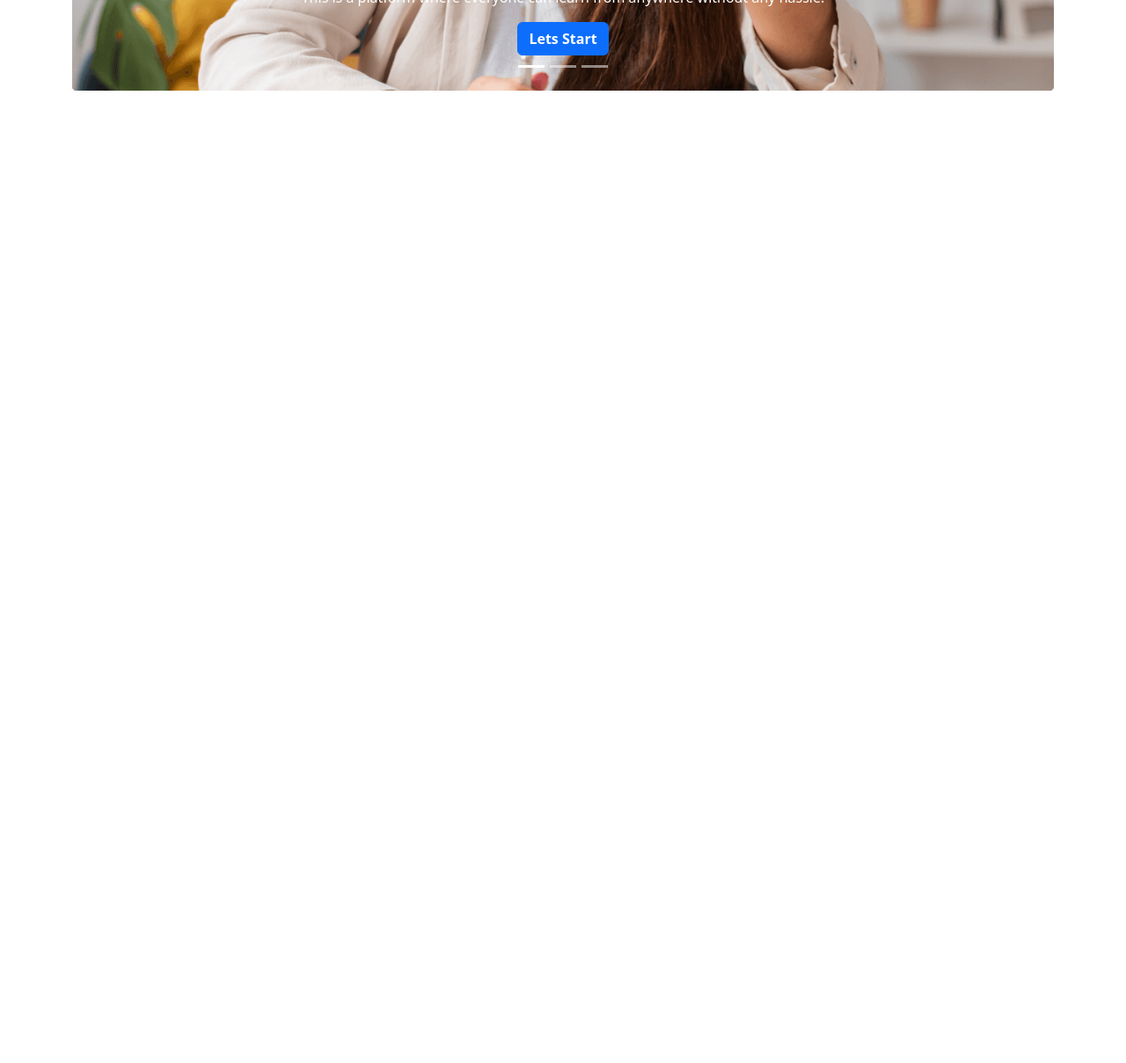
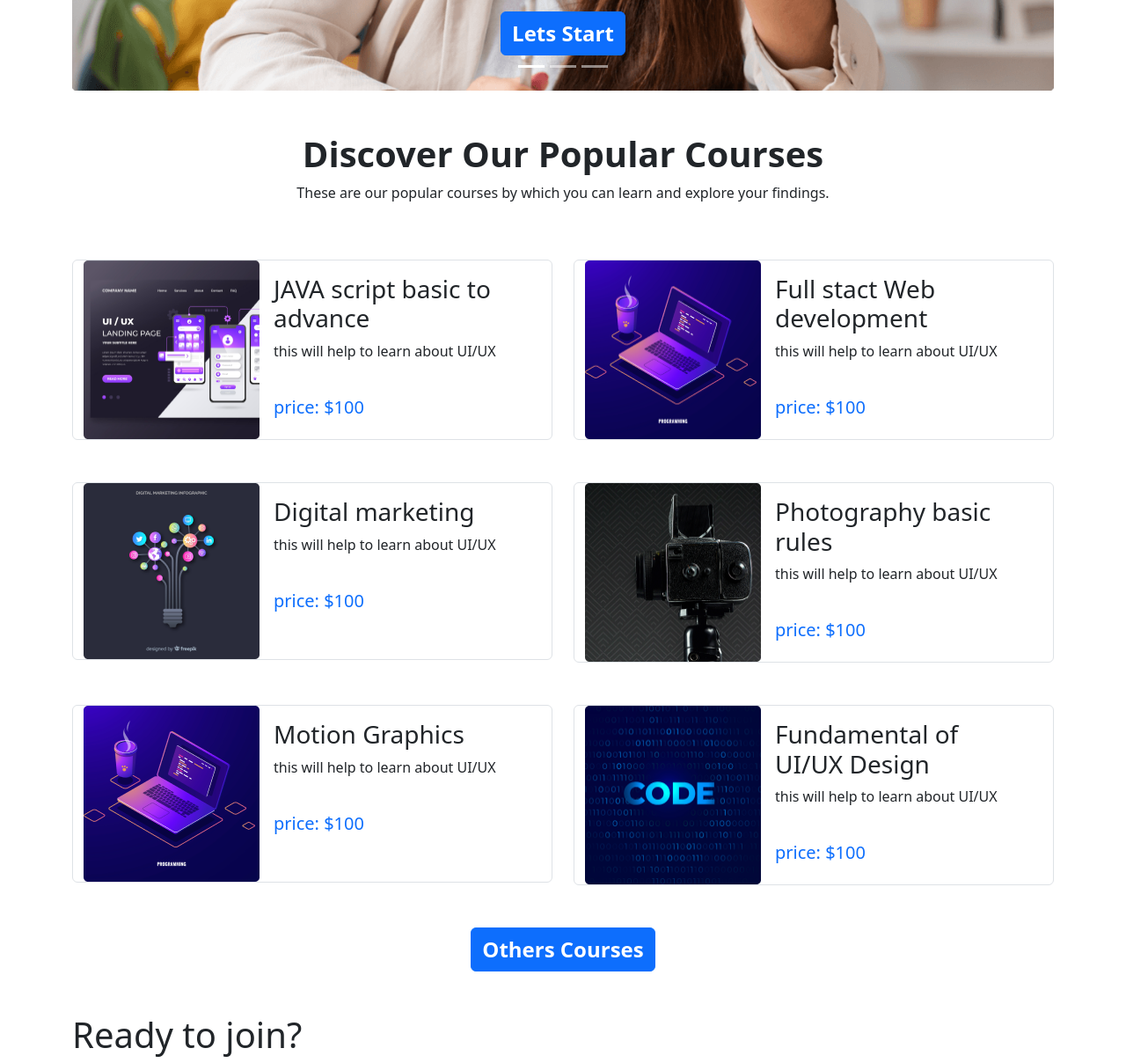
Before and after one commit to SadiaAfrinSwarna/Assignment3, a plain HTML site: page index.html in a window 1280 px wide. Shown: the part 611-1819 px from the top of the page at 88% size. Before the commit the page ends 800 px from the top, so only its background shows below. Drawn offline with nearby package versions, Linux system fonts and the light colour scheme.

Commit message:
first commit

```diff
--- a/index.html
+++ b/index.html
@@ -58,7 +58,7 @@
                     <div class="carousel-caption d-none d-md-block">
                       <h1 class="fw-bold">Get Started Digital Learning</h1>
                       <p>This is a platform where everyone can learn from anywhere without any hassle.</p>
-                      <button type="button" class="btn btn-primary fw-bold">Lets Start</button>
+                      <button type="button" class="btn btn-primary fw-bold fs-4">Lets Start</button>
                     </div>
                   </div>
                   <div class="carousel-item">
@@ -89,12 +89,100 @@
                 </button>
               </div>
           </section>
+           <!-- slide end -->
+    </header>
 
-          <!-- slide end -->
+    <main>
+        <!-- Discover Courses -->
+<section class="container">
+    <div class="mt-5 text-center">
+        <h1 class="fw-bold ">Discover Our Popular Courses</h1>
+        <p>These are our popular courses by which you can learn and explore your findings.</p>
+    </div>
+    <div class="row row-cols-1 row-cols-md-2 ">
+        <div class="col mt-5">
+
+            <div class="d-flex container border rounded">
+              <img src="images/course/course-1.png" alt="">
+              <div class="m-3">
+                <h3>JAVA script basic to advance</h3>
+                <p>this will help to learn about UI/UX</p>
+                <br>
+                <h5 class="text-primary">price: $100</h5>
+              </div>
+            </div>
+        </div>
+        <div class="col mt-5">
+            <div class="d-flex container border rounded">
+              <img src="images/course/course-3.png" alt="">
+              <div class="m-3">
+                <h3>Full stact Web development</h3>
+                <p>this will help to learn about UI/UX</p>
+                <br>
+                <h5 class="text-primary">price: $100</h5>
+              </div>
+            </div>
+        </div>
+        <div class="col mt-5">
+            <div class="d-flex container border rounded">
+              <img src="images/course/course-4.png" alt="">
+              <div class="m-3">
+                <h3>Digital marketing</h3>
+                <p>this will help to learn about UI/UX</p>
+                <br>
+                <h5 class="text-primary">price: $100</h5>
+              </div>
+            </div>
+        </div>
+        <div class="col mt-5">
+            <div class="d-flex container border rounded">
+              <img src="images/course/course-5.png" alt="">
+              <div class="m-3">
+                <h3>Photography basic rules</h3>
+                <p>this will help to learn about UI/UX</p>
+                <br>
+                <h5 class="text-primary">price: $100</h5>
+              </div>
+            </div>
+        </div>
+        <div class="col mt-5">
+            <div class="d-flex container border rounded">
+              <img src="images/course/course-3.png" alt="">
+              <div class="m-3">
+                <h3>Motion Graphics</h3>
+                <p>this will help to learn about UI/UX</p>
+                <br>
+                <h5 class="text-primary">price: $100</h5>
+              </div>
+            </div>
+        </div>
+        <div class="col mt-5">
+            <div class="d-flex container border rounded">
+              <img src="images/course/course-2.png" alt="">
+              <div class="m-3">
+                <h3>Fundamental of UI/UX Design</h3>
+                <p>this will help to learn about UI/UX</p>
+                <br>
+                <h5 class="text-primary">price: $100</h5>
+              </div>
+            </div>
+        </div>
+    </div>
+<div class="text-center">
+    <button class="btn btn-primary m-5 fw-bold fs-4 " type="button">Others Courses</button>
+
+</div>
+<div>
+    <h1>Ready to join?</h1>
+</div>
 
 
 
-    </header>
+</section>
+
+
+
+    </main>
           <script src="https://cdn.jsdelivr.net/npm/bootstrap@5.2.0/dist/js/bootstrap.bundle.min.js" integrity="sha384-A3rJD856KowSb7dwlZdYEkO39Gagi7vIsF0jrRAoQmDKKtQBHUuLZ9AsSv4jD4Xa" crossorigin="anonymous"></script>
 
   </body>
```
